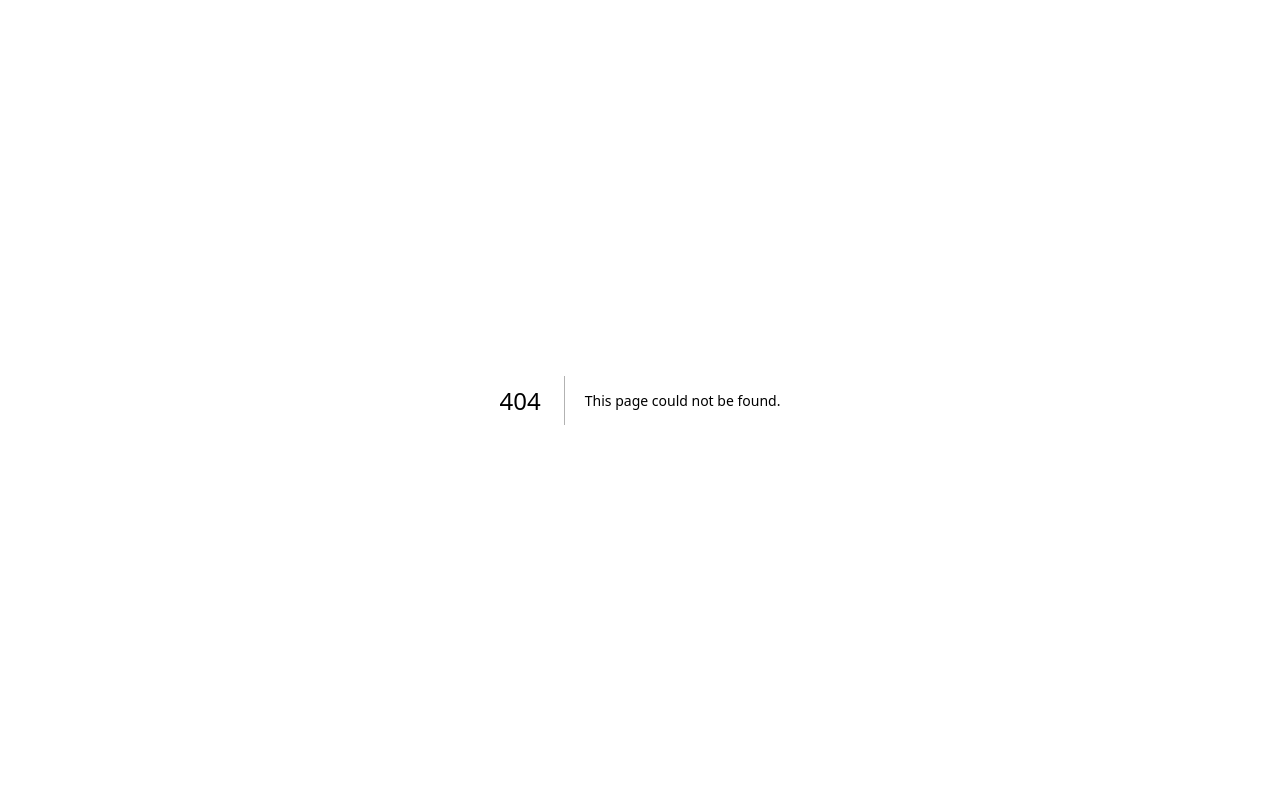
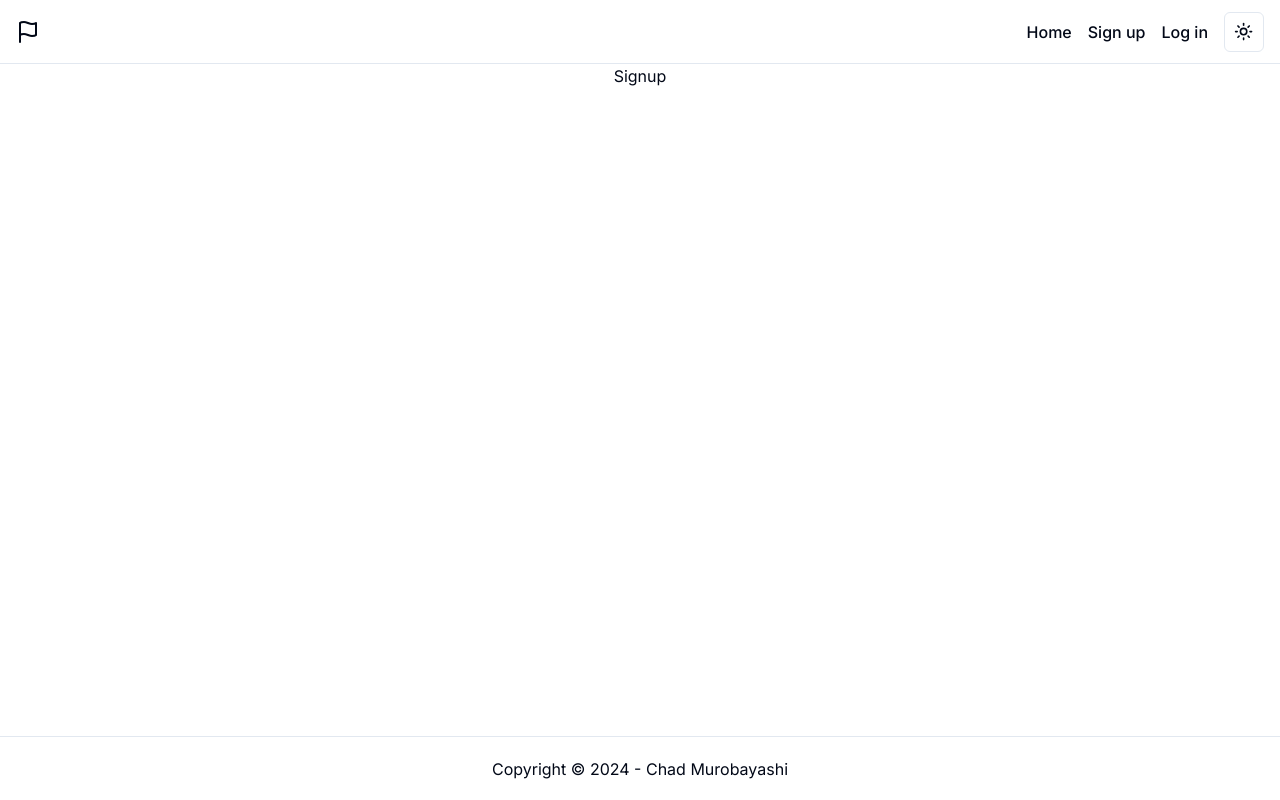
Before and after one commit to chadmuro/devreads, a Next.js app: page /signup in a window 1280 px wide. Before the commit this address had no page. Built offline with nearby package versions, Linux system fonts and the light colour scheme.

Commit message:
Create base login and signup pages

```diff
--- /dev/null
+++ b/app/(public)/login/page.tsx
@@ -0,0 +1,11 @@
+import React from "react";
+
+function Login() {
+  return (
+    <main className="flex flex-1 flex-col items-center justify-between">
+      Login
+    </main>
+  );
+}
+
+export default Login;
--- /dev/null
+++ b/app/(public)/signup/page.tsx
@@ -0,0 +1,11 @@
+import React from "react";
+
+function Signup() {
+  return (
+    <main className="flex flex-1 flex-col items-center justify-between">
+      Signup
+    </main>
+  );
+}
+
+export default Signup;
--- a/app/layout.tsx
+++ b/app/layout.tsx
@@ -2,6 +2,9 @@ import type { Metadata } from "next";
 import { Inter } from "next/font/google";
 import "./globals.css";
 import { ThemeProvider } from "@/components/theme-provider";
+
+import Footer from "@/components/footer";
+import Header from "@/components/header";
 
 const inter = Inter({ subsets: ["latin"] });
 
@@ -17,14 +20,21 @@ export default function RootLayout({
 }>) {
   return (
     <html lang="en">
-      <body className={inter.className}>
+      <body
+        className={
+          inter.className +
+          " flex flex-col items-center justify-center min-h-screen"
+        }
+      >
         <ThemeProvider
           attribute="class"
           defaultTheme="system"
           enableSystem
           disableTransitionOnChange
         >
+          <Header />
           {children}
+          <Footer />
         </ThemeProvider>
       </body>
     </html>
--- a/app/page.tsx
+++ b/app/page.tsx
@@ -1,15 +1,12 @@
 import Hero from "@/components/hero";
-import Header from "@/components/header";
+
 import Section from "@/components/section";
-import Footer from "@/components/footer";
 
 export default function Home() {
   return (
-    <main className="flex min-h-screen flex-col items-center justify-between">
-      <Header />
+    <main className="flex flex-1 flex-col items-center justify-between">
       <Hero />
       <Section />
-      <Footer />
     </main>
   );
 }
--- a/components/header.tsx
+++ b/components/header.tsx
@@ -1,8 +1,3 @@
-/**
- * v0 by Vercel.
- * @see https://v0.dev/t/7sv6eip55Aa
- * Documentation: https://v0.dev/docs#integrating-generated-code-into-your-nextjs-app
- */
 import Link from "next/link";
 import { Button } from "@/components/ui/button";
 import {
@@ -21,20 +16,20 @@ export default function Header() {
         <span className="sr-only">Acme Inc</span>
       </Link>
       <nav className="hidden md:flex space-x-4">
-        <Link className="font-medium" href="#">
+        <Link className="font-medium" href="/">
           Home
         </Link>
-        <Link className="font-medium" href="#">
+        {/* <Link className="font-medium" href="#">
           Features
         </Link>
         <Link className="font-medium" href="#">
           Pricing
+        </Link> */}
+        <Link className="font-medium" href="/signup">
+          Sign up
         </Link>
-        <Link className="font-medium" href="#">
-          Team
-        </Link>
-        <Link className="font-medium" href="#">
-          Contact
+        <Link className="font-medium" href="/login">
+          Log in
         </Link>
       </nav>
       <DropdownMenu>
@@ -44,30 +39,24 @@ export default function Header() {
           </Button>
         </DropdownMenuTrigger>
         <DropdownMenuContent align="end">
-          <DropdownMenuItem>
-            <Link className="block py-2 font-medium" href="#">
-              Home
-            </Link>
+          <DropdownMenuItem asChild>
+            <Link href="/">Home</Link>
           </DropdownMenuItem>
-          <DropdownMenuItem>
-            <Link className="block py-2 font-medium" href="#">
+          {/* <DropdownMenuItem asChild>
+            <Link href="#">
               Features
             </Link>
           </DropdownMenuItem>
-          <DropdownMenuItem>
-            <Link className="block py-2 font-medium" href="#">
+          <DropdownMenuItem asChild>
+            <Link href="#">
               Pricing
             </Link>
+          </DropdownMenuItem> */}
+          <DropdownMenuItem asChild>
+            <Link href="/signup">Sign up</Link>
           </DropdownMenuItem>
-          <DropdownMenuItem>
-            <Link className="block py-2 font-medium" href="#">
-              Team
-            </Link>
-          </DropdownMenuItem>
-          <DropdownMenuItem>
-            <Link className="block py-2 font-medium" href="#">
-              Contact
-            </Link>
+          <DropdownMenuItem asChild>
+            <Link href="/login">Log in</Link>
           </DropdownMenuItem>
         </DropdownMenuContent>
       </DropdownMenu>
--- a/components/hero.tsx
+++ b/components/hero.tsx
@@ -1,8 +1,3 @@
-/**
- * v0 by Vercel.
- * @see https://v0.dev/t/w9AZEZq
- * Documentation: https://v0.dev/docs#integrating-generated-code-into-your-nextjs-app
- */
 import { Input } from "@/components/ui/input";
 import { Button } from "@/components/ui/button";
 import Link from "next/link";
```
